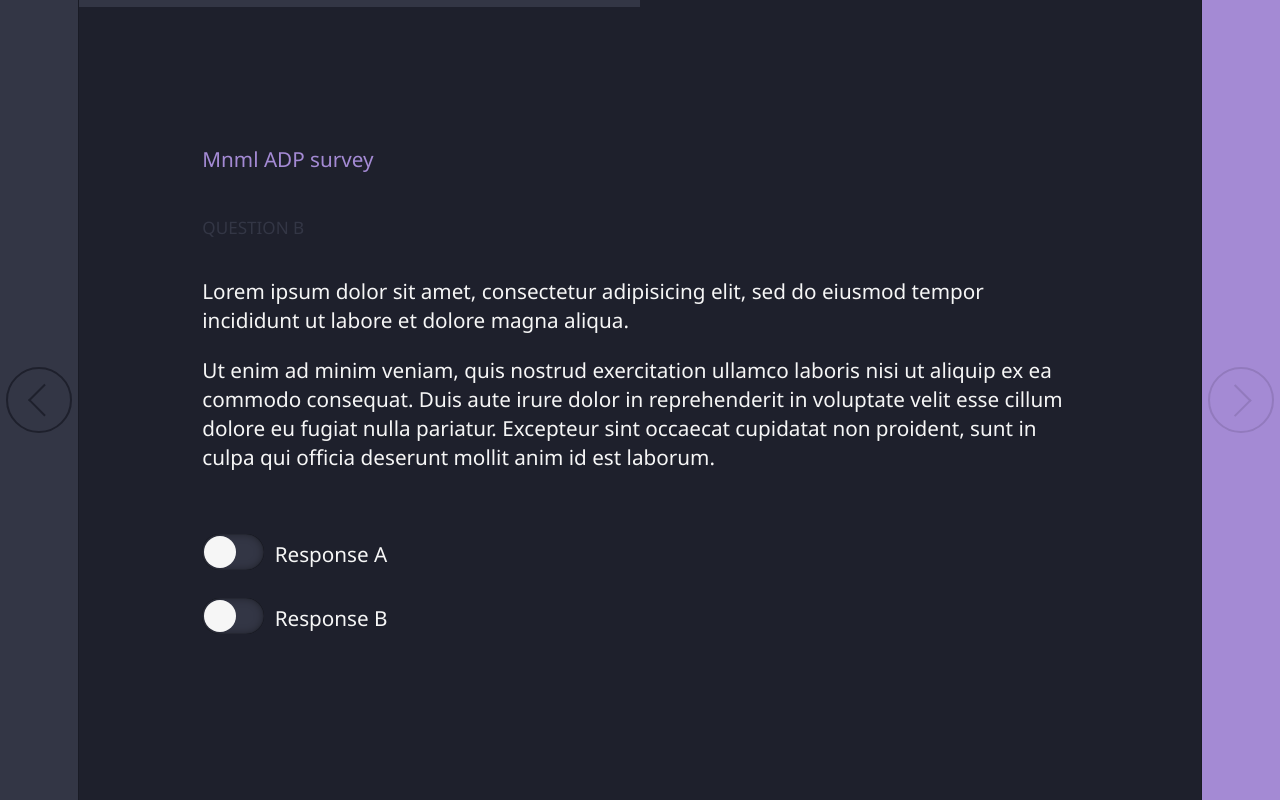
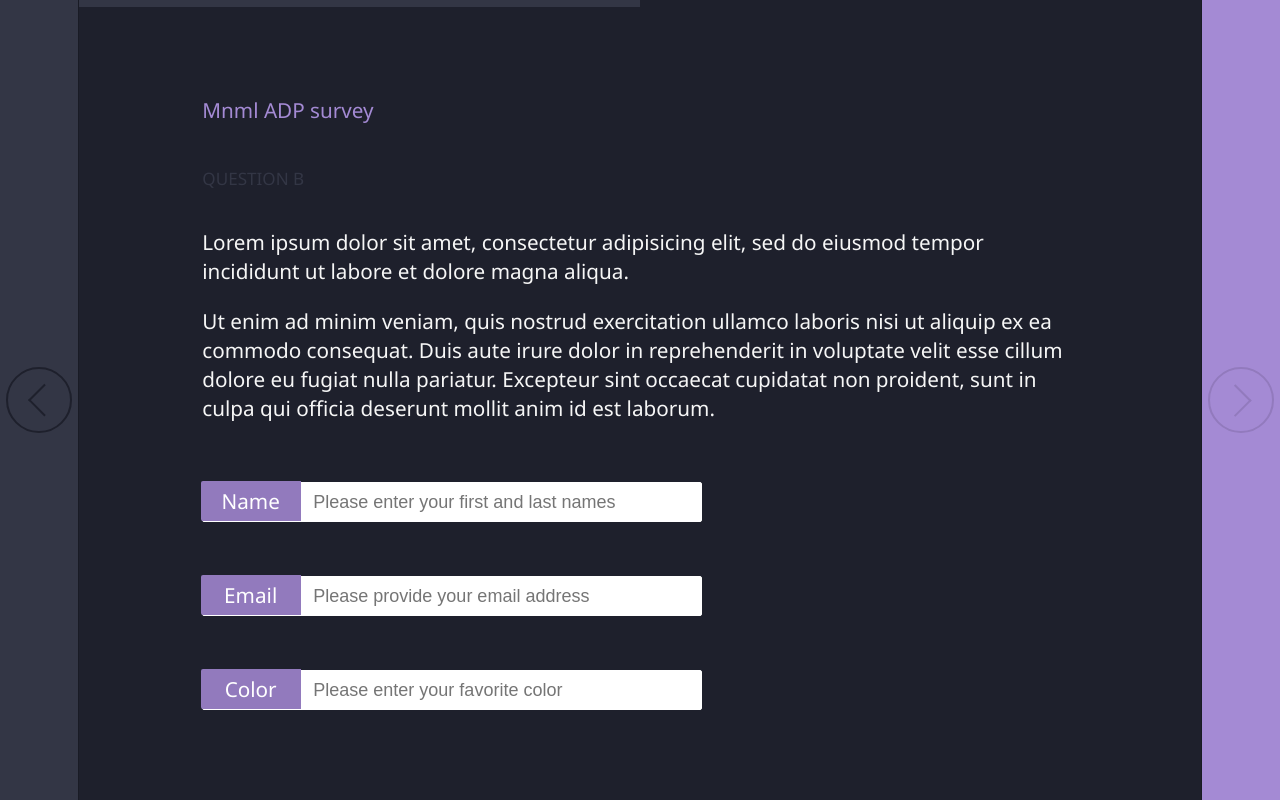
Before and after one commit to AskiaADX/adp-Mnml, a plain HTML site: page index2.html in a window 1280 px wide. Drawn offline with Linux system fonts and the light colour scheme.

Commit message:
Replaced question controls on page 2 with floating labelled text inputs

```diff
--- a/css/styles.css
+++ b/css/styles.css
@@ -17,19 +17,13 @@
 
 ::-moz-selection {
     background-color: var(--primary-color);
-    color: var(--neutral-light-color);
+    color: var(--secondary-dark-color);
 }
 
 ::selection {
     background-color: var(--primary-color);
-    color: var(--neutral-light-color);
+    color: var(--secondary-dark-color);
 }
-
-::-moz-selection {
-    background-color: var(--secondary-color);
-    color: var(--primary-color);
-}
-
 
 /* STRUCTURE */
 
@@ -612,3 +606,64 @@ input[type="checkbox"]:checked+label.controlHack+label.responseLabel {
         -webkit-transform: translateX(26px);
     }
 }
+
+/* TEXT INPUT */
+
+input[type="text"] {
+  display: inline-block;
+  font-size: 1rem;
+  width: 500px;
+  height: 40px;
+  box-sizing: border-box;
+  outline: none;
+  margin: 1em 0 0 0;
+  color: var(--secondary-dark-color);
+  border: 1px solid var(--neutral-light-color);
+  border-radius: 2px;
+  padding: 10px 10px 10px 110px;
+  -webkit-transition: all 0.1s ease-out;
+  transition: all .2s ease-out;
+}
+
+input[type="text"]:not(:nth-of-type(1)) {
+    margin: 3em 0 0 0;
+}
+
+input[type="text"] + label.textInput {
+  position: relative;
+  display: inline-block;
+  top: 1px;
+  left: -507px;
+  bottom: 0;
+  width: 60px;
+  text-align: center;
+  height: 40px;
+  line-height: 40px;
+  color: var(--neutral-light-color);
+  border-radius: 2px 0 0 2px;
+  padding: 0 20px;
+  background: var(--primary-dark-color);
+  -webkit-transform: translateZ(0) translateX(0);
+          transform: translateZ(0) translateX(0);
+  -webkit-transition: all .2s ease-in;
+  transition: all .2s ease-in;
+  -webkit-transition-delay: .2s;
+          transition-delay: .2s;
+}
+
+input[type="text"]:focus + label.textInput {
+  -webkit-transform: translateY(-120%) translateX(0%);
+          transform: translateY(-120%) translateX(0%);
+  border-radius: 2px;
+  top: 5px;
+  -webkit-transition: all .2s ease-out;
+  transition: all .2 ease-out;
+}
+
+input[type="text"]:focus {
+  padding: 10px;
+  -webkit-transition: all .2s ease-out;
+  transition: all .2s ease-out;
+  -webkit-transition-delay: .2s;
+          transition-delay: .2s;
+}
--- a/index2.html
+++ b/index2.html
@@ -19,14 +19,12 @@
                 <div class="shortcut">Question B</div>
                 <div class="caption"><p>Lorem ipsum dolor sit amet, consectetur adipisicing elit, sed do eiusmod tempor incididunt ut labore et dolore magna aliqua.</p><p>Ut enim ad minim veniam, quis nostrud exercitation ullamco laboris nisi ut aliquip ex ea commodo consequat. Duis aute irure dolor in reprehenderit in voluptate velit esse cillum dolore eu fugiat nulla pariatur. Excepteur sint occaecat cupidatat non proident, sunt in culpa qui officia deserunt mollit anim id est laborum.</p></div>
                 <div class="responses">
-                    <ul>
-                        <li>
-                            <input type="checkbox" id="item1" /><label for="item1" class="controlHack"></label><label for="item1" class="responseLabel">Response A</label>
-                        </li>
-                        <li>
-                            <input type="checkbox" id="item2" /><label for="item2" class="controlHack"></label><label for="item2" class="responseLabel">Response B</label>
-                        </li>
-                    </ul>
+                    <input type="text" id="input1" placeholder="Please enter your first and last names">
+                    <label class="textInput" for="input1">Name</label>
+                    <input type="text" id="input2" placeholder="Please provide your email address">
+                    <label class="textInput" for="input2">Email</label>
+                    <input type="text" id="input3" placeholder="Please enter your favorite color">
+                    <label class="textInput" for="input3">Color</label>
                 </div>
             </div>
         </section>
```
Also changed, not shown: css/styles.min.css.
